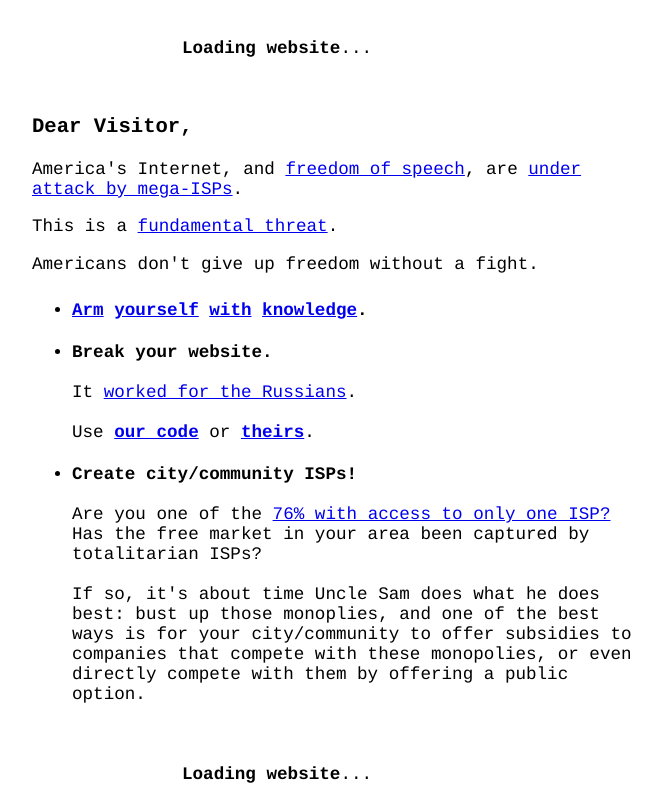
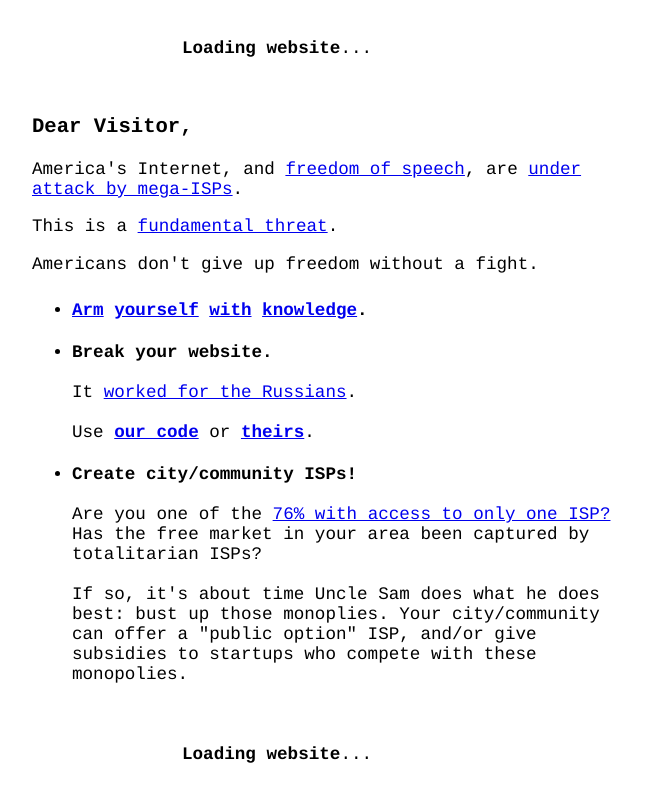
Before and after one commit to taoeffect/break-the-net, a plain HTML site: page break-the-net.html in a window 1280 px wide. Shown: the whole page, without its empty margins (308-970 px from the left). Drawn offline with Linux system fonts and the light colour scheme.

Commit message:
improve last section wording

```diff
--- a/break-the-net.html
+++ b/break-the-net.html
@@ -61,7 +61,7 @@
               <br><br>
               Are you one of the <a href="http://www.businessinsider.com/internet-isps-competition-net-neutrality-ajit-pai-fcc-2017-4/#-11">76% with access to only one ISP?</a> Has the free market in your area been captured by totalitarian ISPs?
               <br><br>
-              If so, it's about time Uncle Sam does what he does best: bust up those monoplies, and one of the best ways is for your city/community to offer subsidies to companies that compete with these monopolies, or even directly compete with them by offering a public option.
+              If so, it's about time Uncle Sam does what he does best: bust up those monoplies. Your city/community can offer a "public option" ISP, and/or give subsidies to startups who compete with these monopolies.
               <br><br>
             </li>
           </ul>
```
